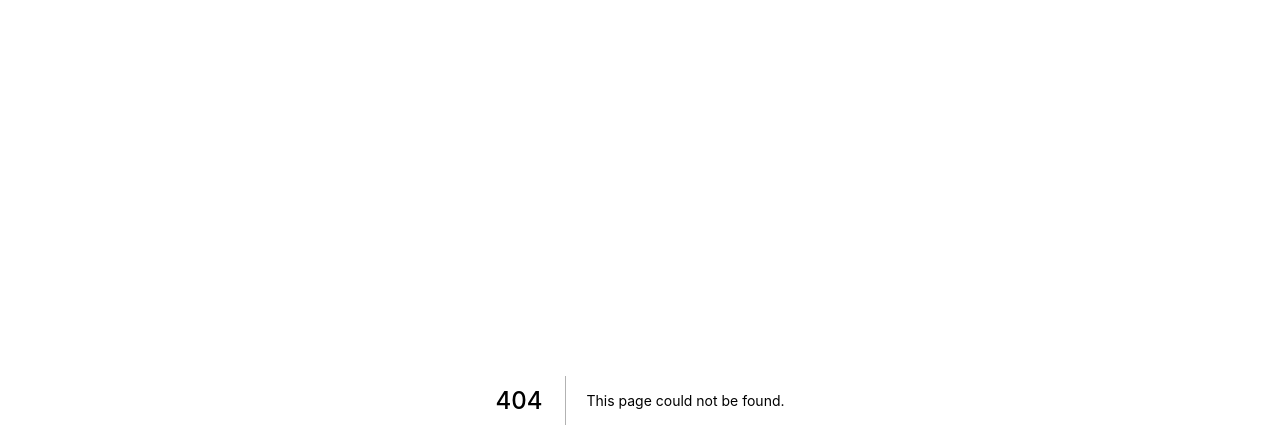
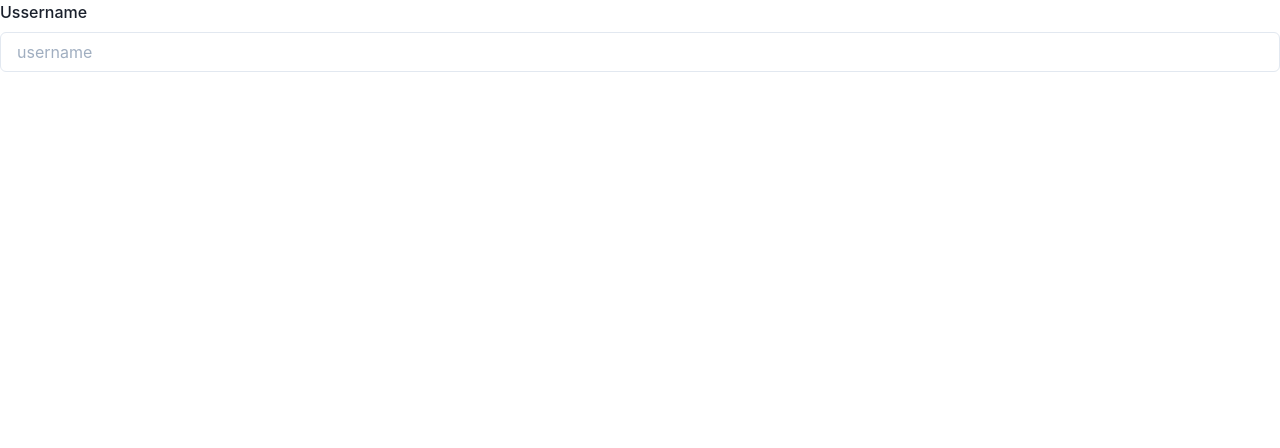
Before and after one commit to ericewold/unreddit-web, a Next.js app: page /register in a window 1280 px wide. Before the commit this address had no page. Shown: the top 448 px of the page. Built offline with nearby package versions, Linux system fonts and the light colour scheme.

Commit message:
stubbed in basic form

```diff
--- /dev/null
+++ b/src/pages/register.tsx
@@ -0,0 +1,38 @@
+import React from 'react';
+import { Formik, Form } from 'formik';
+import {
+  FormControl,
+  FormLabel,
+  Input,
+  FormErrorMessage
+} from '@chakra-ui/react';
+
+interface registerProps {}
+
+const register: React.FC<registerProps> = ({}) => {
+  return (
+    <Formik
+      initialValues={{ username: '', password: '' }}
+      onSubmit={values => {
+        console.log(values);
+      }}
+    >
+      {({ values, handleChange }) => (
+        <Form>
+          <FormControl>
+            <FormLabel htmlFor='username'>Ussername</FormLabel>
+            <Input
+              value={values.username}
+              onChange={handleChange}
+              id='username'
+              placeholder='username'
+            />
+            {/* <FormErrorMessage>{form.errors.name}</FormErrorMessage> */}
+          </FormControl>
+        </Form>
+      )}
+    </Formik>
+  );
+};
+
+export default register;
```
